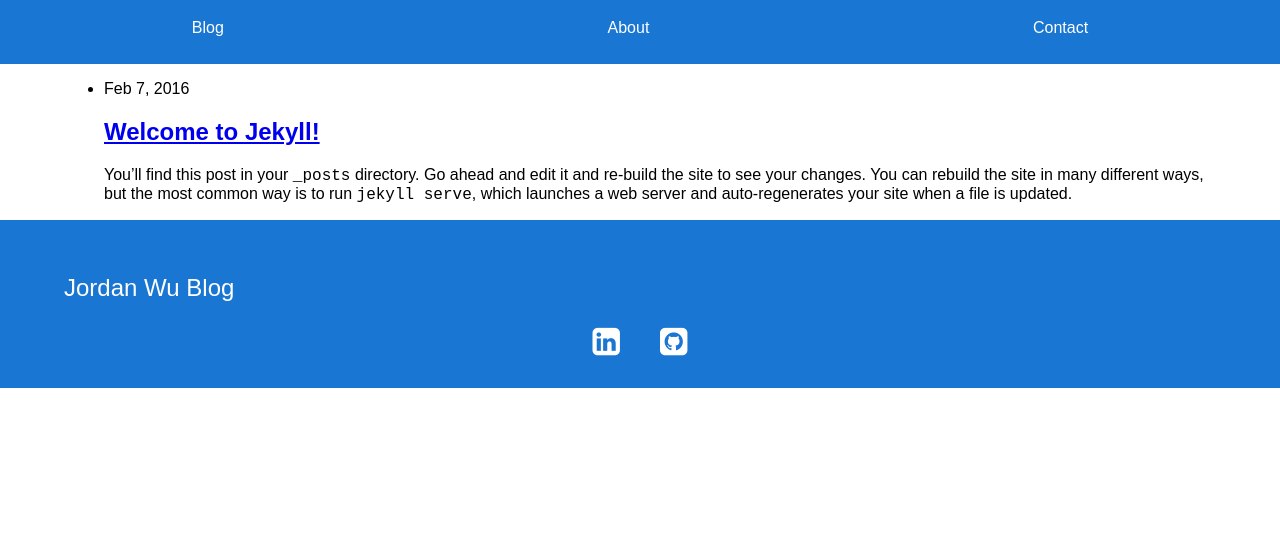
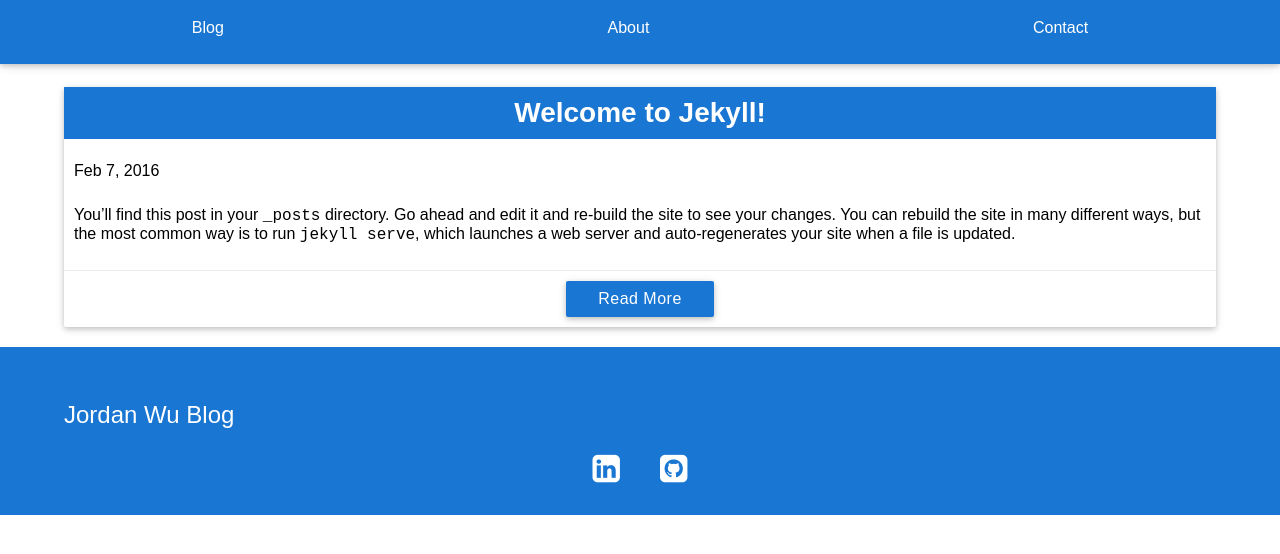
Before and after one commit to JordanSpencerWu/old-website, a Jekyll site: the page built from index.html, in a window 1280 px wide. Shown: the top 554 px of the page. Built offline with Jekyll 4.4.1, drawn with Linux system fonts in a browser that asks for light colours; nearby versions of some CDN libraries.

Commit message:
style post

```diff
--- a/_includes/header.html
+++ b/_includes/header.html
@@ -1,5 +1,5 @@
 <header>
-  <nav class="nav-fixed">
+  <nav class="nav-fixed shadow">
     <div class="flexbox-container">
       <div class="flex-anchor-item">
         <a href="{{ site.baseurl }}/">Blog</a>
--- a/_sass/styles.scss
+++ b/_sass/styles.scss
@@ -6,6 +6,10 @@
   top: 0;
   left: 0;
   z-index: 9999;
+}
+
+.shadow {
+  box-shadow: 0 2px 5px 0 rgba(0,0,0,0.16),0 2px 10px 0 rgba(0,0,0,0.12);
 }
 
 .flexbox-container {
@@ -82,3 +86,47 @@
     }
   }
 }
+
+.card {
+  background-color: #fff;
+  margin: 20px 0;
+  border-radius: 2px;
+}
+
+.card-header {
+  background-color: #1976D2;
+  color: #fff;
+  font-size: 1.75em;
+  padding: 10px;
+  text-align: center;
+}
+
+.date {
+  padding-left: 10px;
+}
+
+.paragraph {
+  padding: 10px;
+}
+
+.card-action {
+  border-top: 1px solid rgba(160,160,160,0.2);
+  padding: 10px;
+  display: flex;
+  justify-content: center;
+
+  a {
+    text-decoration: none;
+    color: #fff;
+    background-color: #1976D2;
+    text-align: center;
+    letter-spacing: .5px;
+    border-radius: 2px;
+    padding: 0 2rem;
+    line-height: 36px;
+
+    &:hover {
+      background-color: #00BCD4;
+    }
+  }
+}
--- a/index.html
+++ b/index.html
@@ -1,16 +1,15 @@
 ---
 layout: default
 ---
-<div class="home">
-  <ul class="post-list">
-    {% for post in site.posts %}
-      <li>
-        <span class="post-meta">{{ post.date | date: "%b %-d, %Y" }}</span>
-        <h2>
-          <a class="post-link" href="{{ post.url | prepend: site.baseurl }}">{{ post.title }}</a>
-        </h2>
-        <p>{{ post.excerpt }}</p>
-      </li>
-    {% endfor %}
-  </ul>
+<div class="card shadow">
+  {% for post in site.posts %}
+    <h2 class="card-header">{{ post.title }}</h2>
+    <span class="date">{{ post.date | date: "%b %-d, %Y" }}</span>
+    <div class="paragraph">
+      {{ post.excerpt }}
+    </div>
+    <div class="card-action">
+      <a class="shadow" href="{{ post.url | prepend: site.baseurl }}">Read More</a>
+    </div>
+  {% endfor %}
 </div>
```
